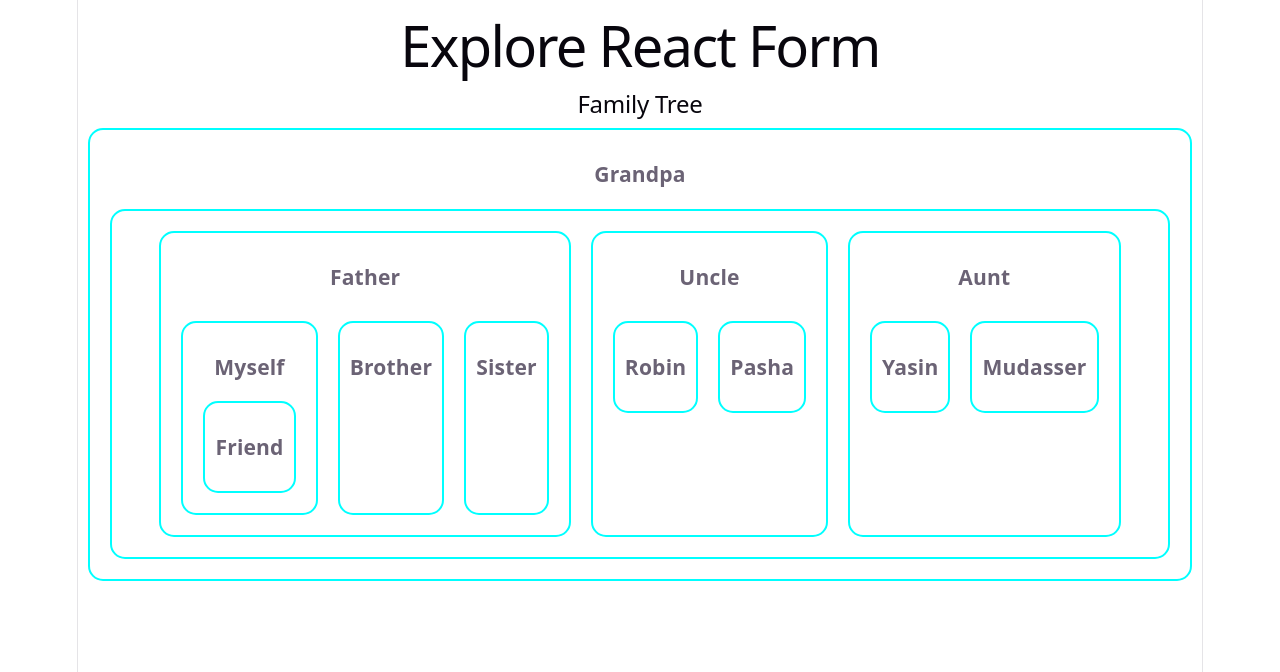
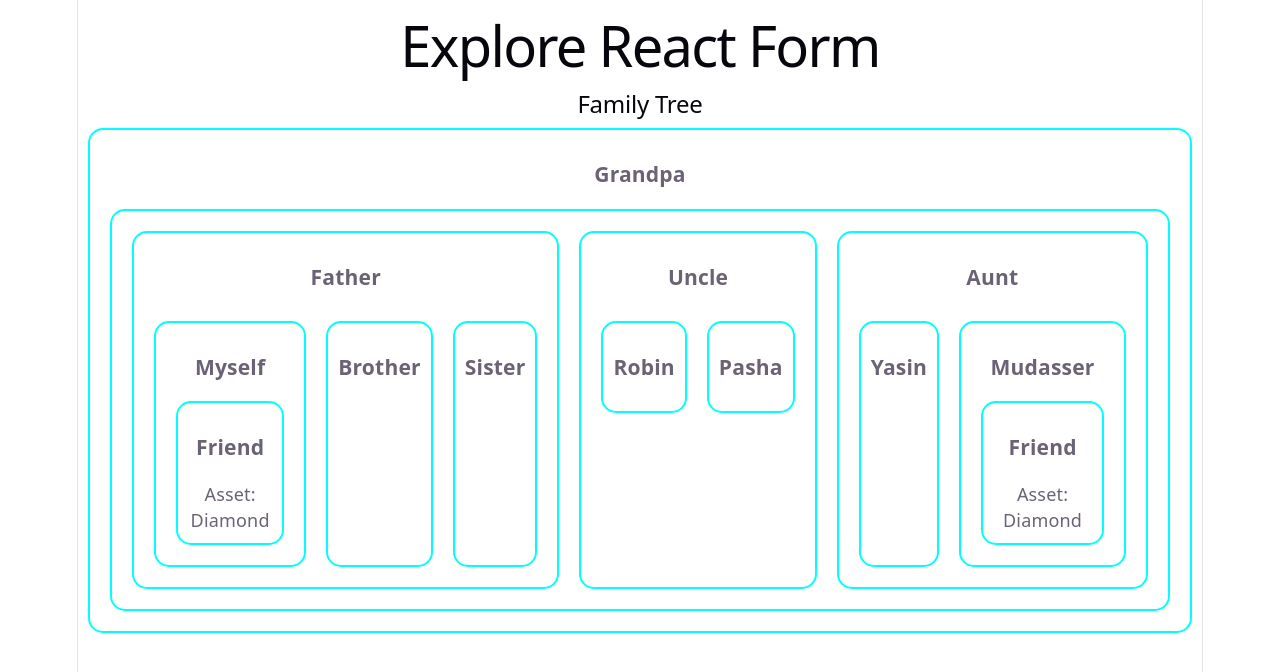
Before and after one commit to asm-saim/v8-explore-react-form, a React (Vite) app: page / in a window 1280 px wide. Shown: the top 672 px of the page. Built offline with nearby package versions, Linux system fonts and the light colour scheme.

Commit message:
propts drilling implemted

```diff
--- a/src/components/FamilyTree/Aunt.jsx
+++ b/src/components/FamilyTree/Aunt.jsx
@@ -1,13 +1,13 @@
 import React from 'react';
 import Cousin from './Cousin';
 
-const Aunt = () => {
+const Aunt = ({ asset }) => {
     return (
         <div>
             <h3>Aunt</h3>
             <section className='flex'>
                 <Cousin name="Yasin"></Cousin>
-                <Cousin name="Mudasser"></Cousin>
+                <Cousin name="Mudasser" asset={asset}></Cousin>
             </section>
 
         </div>
--- a/src/components/FamilyTree/Cousin.jsx
+++ b/src/components/FamilyTree/Cousin.jsx
@@ -1,9 +1,13 @@
 import React from 'react';
+import Friend from './Friend';
 
-const Cousin = ({name}) => {
+const Cousin = ({ name, asset }) => {
     return (
         <div>
             <h3>{name}</h3>
+            {
+                name === "Mudasser" && <Friend asset={asset}></Friend>
+            }
         </div>
     );
 };
--- a/src/components/FamilyTree/FamilyTree.jsx
+++ b/src/components/FamilyTree/FamilyTree.jsx
@@ -4,11 +4,11 @@ import "./FamilyTree.css"
 
 const FamilyTree = () => {
 
-    const asset = "Diamond"
+    const asset = "Diamond";
     return (
         <div className='family'>
             <h2>Family Tree</h2>
-            <Grandpa></Grandpa>
+            <Grandpa asset={asset}></Grandpa>
         </div>
     );
 };
--- a/src/components/FamilyTree/Father.jsx
+++ b/src/components/FamilyTree/Father.jsx
@@ -4,12 +4,12 @@ import Brother from './Brother';
 import Sister from './Sister';
 import "./FamilyTree.css"
 
-const Father = () => {
+const Father = ({asset}) => {
     return (
         <div>
             <h3>Father</h3>
             <section className='flex'>
-                <Myself></Myself>
+                <Myself asset={asset}></Myself>
                 <Brother></Brother>
                 <Sister></Sister>
             </section>
--- a/src/components/FamilyTree/Friend.jsx
+++ b/src/components/FamilyTree/Friend.jsx
@@ -1,11 +1,12 @@
 import React from 'react';
 
-const Friend = () => {
+const Friend = ({asset}) => {
     return (
         <div>
             <h3>Friend</h3>
+            <p>Asset: {asset}</p>
         </div>
     );
 };
 
-export default Friend;<h3>Friend</h3>
+export default Friend;
--- a/src/components/FamilyTree/Grandpa.jsx
+++ b/src/components/FamilyTree/Grandpa.jsx
@@ -4,14 +4,14 @@ import Uncle from './Uncle';
 import Aunt from './Aunt';
 import "./FamilyTree.css"
 
-const Grandpa = () => {
+const Grandpa = ({asset}) => {
     return (
         <div>
             <h3>Grandpa</h3>
             <div className='flex'>
-                <Father></Father>
+                <Father asset={asset}></Father>
                 <Uncle></Uncle>
-                <Aunt></Aunt>
+                <Aunt asset={asset}></Aunt>
             </div>
 
         </div>
--- a/src/components/FamilyTree/Myself.jsx
+++ b/src/components/FamilyTree/Myself.jsx
@@ -1,11 +1,11 @@
 import React from 'react';
 import Friend from './Friend';
 
-const Myself = () => {
+const Myself = ({asset}) => {
     return (
         <div>
             <h3>Myself</h3>
-            <Friend></Friend>
+            <Friend asset={asset}></Friend>
         </div>
     );
 };
```
